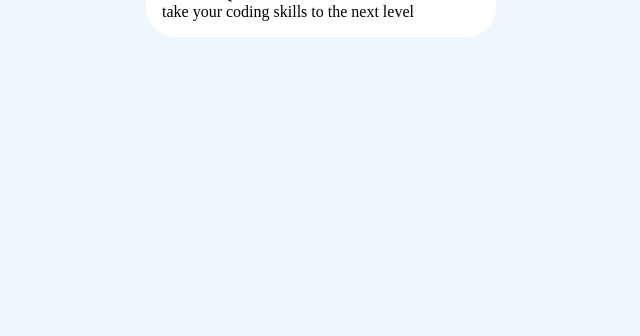
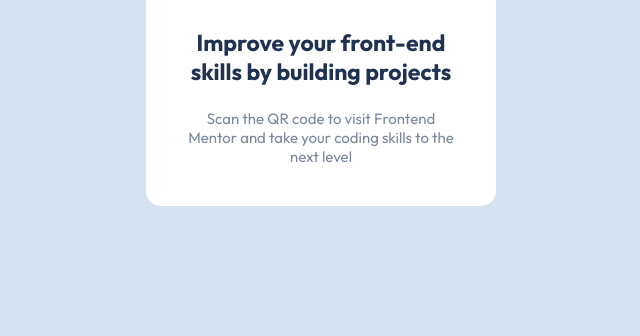
Before and after one commit to stvytrnw/QR-Code-Challenge, a plain HTML site: page QR CODE CHALLENGE/index.html in a window 1280 px wide. Shown: the part 464-800 px from the top of the page, without its empty margins (319-959 px from the left). Drawn offline with Linux system fonts and the light colour scheme.

Commit message:
finished.

```diff
--- a/QR CODE CHALLENGE/index.html
+++ b/QR CODE CHALLENGE/index.html
@@ -1,18 +1,35 @@
 <!DOCTYPE html>
 <html lang="en">
   <head>
-  <meta charset="UTF-8">
-  <meta name="viewport" content="width=device-width, initial-scale=1.0"> <!-- displays site properly based on user's device -->
-  <link rel="stylesheet" href="styles.css">
-  <link rel="icon" type="image/png" sizes="32x32" href="./images/favicon-32x32.png">
+    <meta charset="UTF-8" />
+    <meta name="viewport" content="width=device-width, initial-scale=1.0" />
+    <!-- displays site properly based on user's device -->
+    <link rel="stylesheet" href="styles.css" />
+    <link rel="preconnect" href="https://fonts.googleapis.com" />
+    <link rel="preconnect" href="https://fonts.gstatic.com" crossorigin />
+    <link
+      href="https://fonts.googleapis.com/css2?family=Outfit:wght@400;700&display=swap"
+      rel="stylesheet"
+    />
+    <link
+      rel="icon"
+      type="image/png"
+      sizes="32x32"
+      href="./images/favicon-32x32.png"
+    />
 
     <title>Frontend Mentor | QR code component</title>
   </head>
   <body>
     <main>
       <img src="./images/image-qr-code.png" alt="QR CODE" />
+      <div class="text-cnt">
         <h1>Improve your front-end skills by building projects</h1>
-  <p>Scan the QR code to visit Frontend Mentor and take your coding skills to the next level</p>
+        <p>
+          Scan the QR code to visit Frontend Mentor and take your coding skills
+          to the next level
+        </p>
+      </div>
     </main>
   </body>
 </html>
--- a/QR CODE CHALLENGE/styles.css
+++ b/QR CODE CHALLENGE/styles.css
@@ -9,26 +9,43 @@
 }
 
 body {
+  font-family: "Outfit", sans-serif;
   display: flex;
   justify-content: center;
   align-items: center;
+  height: 100dvh;
   font-size: 1.6em; /* default font of 16px */
-    background: #fff7ed;
-    background-color: #F0F7FC;
+  background-color: hsl(212, 45%, 89%);
 }
 
-  main, img {
-    border-radius: 30px;
-
+main,
+img {
+  border-radius: 15px;
 }
 
 main {
+  text-align: center;
   max-width: 350px;
-    background-color: #FFFFFF;
+  background-color: hsl(0, 0%, 100%);
   padding: 1em;
 }
 
 img {
   width: 100%;
+}
 
+.text-cnt {
+  padding: 1.5em;
 }
+
+h1 {
+  font-size: 2.3rem;
+  margin-bottom: 1em;
+  font-weight: 700;
+  color: hsl(218, 44%, 22%);
+}
+
+p {
+  font-size: 1.5rem;
+  color: hsl(220, 15%, 55%);
+}
```
Lines whose indentation alone changed are shown as unchanged.
